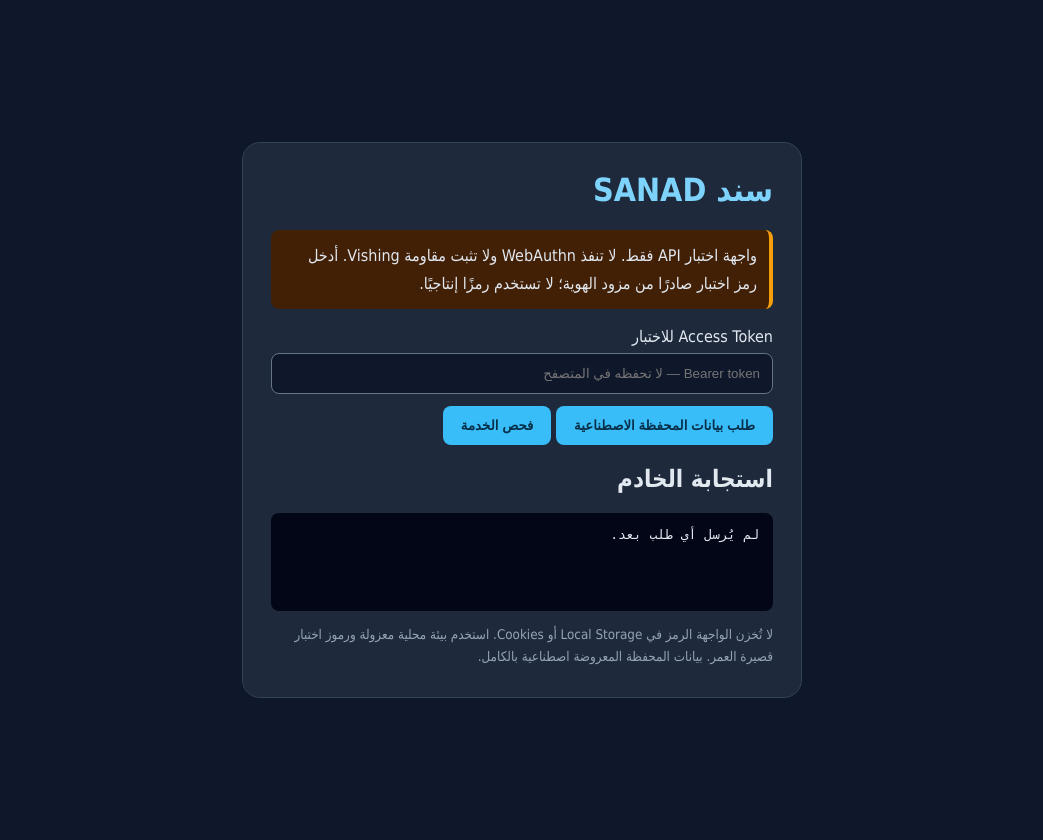
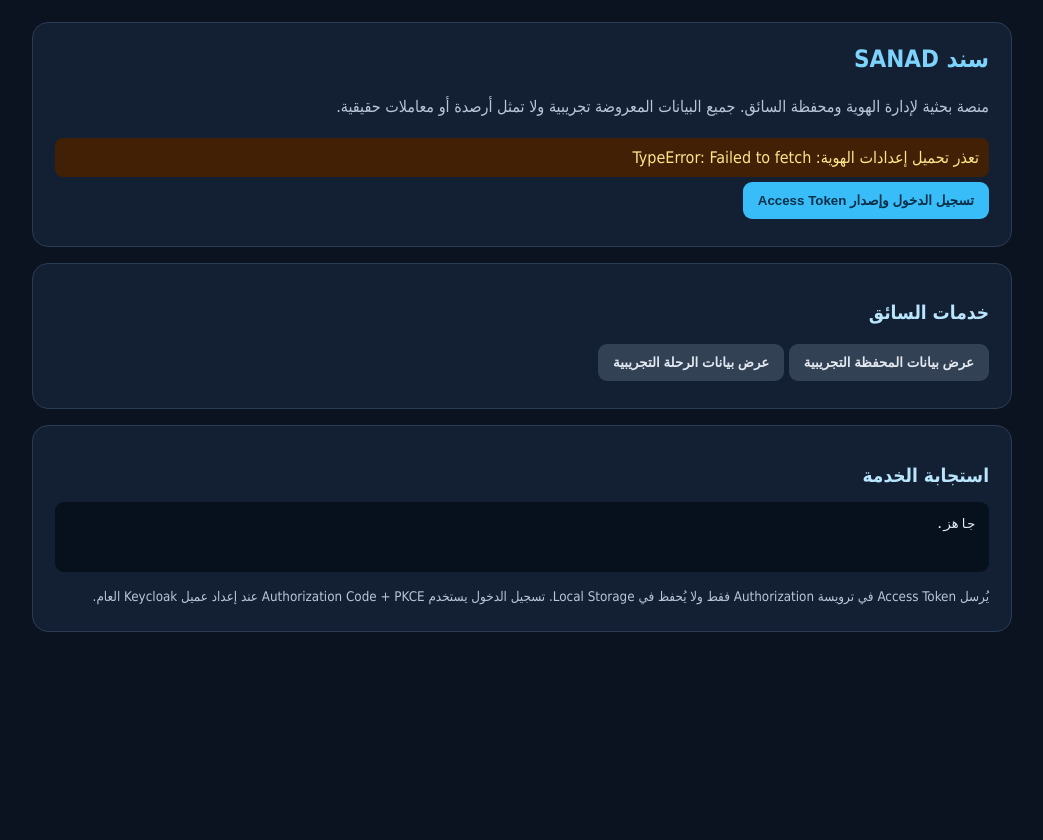
Before and after one commit to alqayadhia123/SANAD-Research-Project, a Flask app: page / in a window 1280 px wide. Shown: the whole page, without its empty margins (118-1161 px from the left). After the commit the page ends 632 px from the top, so only its background shows below. Run offline with Flask 3, Linux system fonts and the light colour scheme.

Commit message:
feat: add Keycloak PKCE login and encrypted admin datasets

```diff
--- a/transport_poc/driver_wallet_api/app.py
+++ b/transport_poc/driver_wallet_api/app.py
@@ -11,6 +11,7 @@ from urllib.parse import urlencode
 from urllib.request import Request, urlopen
 
 from flask import Flask, jsonify, render_template, request
+from admin_data import register_admin_routes
 
 
 def create_app(test_config=None):
@@ -27,7 +28,11 @@ def create_app(test_config=None):
         HTTP_TIMEOUT_SECONDS=float(os.getenv("HTTP_TIMEOUT_SECONDS", "3")),
         INTROSPECTION_URL=os.getenv("INTROSPECTION_URL", ""),
         KEYCLOAK_INTERNAL_HOSTPORT=os.getenv("KEYCLOAK_INTERNAL_HOSTPORT", "").strip(),
-        MAX_CONTENT_LENGTH=16 * 1024,
+        MAX_CONTENT_LENGTH=6 * 1024 * 1024,
+        PUBLIC_OIDC_CLIENT_ID=os.getenv("PUBLIC_OIDC_CLIENT_ID", "sanad-driver-web"),
+        OIDC_REDIRECT_URI=os.getenv("OIDC_REDIRECT_URI", ""),
+        SANAD_DATA_DIR=os.getenv("SANAD_DATA_DIR", "/var/data/sanad"),
+        SANAD_DATA_ENCRYPTION_KEY=os.getenv("SANAD_DATA_ENCRYPTION_KEY", ""),
     )
     if test_config:
         app.config.update(test_config)
@@ -119,6 +124,18 @@ def create_app(test_config=None):
             return None, (jsonify(error="insufficient_scope"), 403)
         return claims, None
 
+    register_admin_routes(app, require_wallet_access)
+
+    @app.get("/lab/config")
+    def lab_config():
+        return jsonify(
+            issuer=app.config["KEYCLOAK_ISSUER"],
+            client_id=app.config["PUBLIC_OIDC_CLIENT_ID"],
+            redirect_uri=app.config["OIDC_REDIRECT_URI"] or request.url_root.rstrip("/") + "/",
+            scopes="openid profile wallet:read",
+            note="Public OIDC client must be configured for Authorization Code + PKCE (S256).",
+        ), 200
+
     @app.before_request
     def enforce_request_size():
         # Flask enforces MAX_CONTENT_LENGTH when a body is read. Check the
--- a/transport_poc/driver_wallet_api/requirements.txt
+++ b/transport_poc/driver_wallet_api/requirements.txt
@@ -1,2 +1,3 @@
 Flask==3.1.2
 gunicorn==23.0.0
+cryptography==46.0.3
--- a/transport_poc/driver_wallet_api/templates/index.html
+++ b/transport_poc/driver_wallet_api/templates/index.html
@@ -1,62 +1,100 @@
 <!doctype html>
 <html lang="ar" dir="rtl">
 <head>
-  <meta charset="utf-8">
-  <meta name="viewport" content="width=device-width, initial-scale=1">
-  <title>سند | بيئة اختبار بحثية</title>
-  <style>
-    :root { color-scheme: dark; }
-    body { margin:0; min-height:100vh; display:grid; place-items:center; padding:20px;
-      background:#0f172a; color:#e2e8f0; font-family:Tahoma,Arial,sans-serif; }
-    main { width:min(560px,100%); box-sizing:border-box; padding:28px; border-radius:18px;
-      background:#1e293b; border:1px solid #334155; }
-    h1 { margin-top:0; color:#7dd3fc; }
-    .notice { padding:12px; background:#422006; border-right:4px solid #f59e0b;
-      border-radius:8px; line-height:1.7; }
-    label { display:block; margin:18px 0 7px; }
-    input { width:100%; box-sizing:border-box; padding:12px; border-radius:8px;
-      border:1px solid #64748b; background:#0f172a; color:white; }
-    button { margin-top:12px; padding:12px 18px; border:0; border-radius:8px;
-      background:#38bdf8; color:#082f49; font-weight:bold; cursor:pointer; }
-    pre { white-space:pre-wrap; overflow-wrap:anywhere; background:#020617;
-      padding:14px; border-radius:8px; min-height:70px; }
-    small { color:#94a3b8; line-height:1.7; }
-  </style>
-</head>
-<body>
-<main>
-  <h1>سند SANAD</h1>
-  <p class="notice">واجهة اختبار API فقط. لا تنفذ WebAuthn ولا تثبت مقاومة Vishing.
-    أدخل رمز اختبار صادرًا من مزود الهوية؛ لا تستخدم رمزًا إنتاجيًا.</p>
-  <label for="token">Access Token للاختبار</label>
-  <input id="token" type="password" autocomplete="off" spellcheck="false"
-         placeholder="Bearer token — لا تحفظه في المتصفح">
-  <button id="walletBtn" type="button">طلب بيانات المحفظة الاصطناعية</button>
-  <button id="healthBtn" type="button">فحص الخدمة</button>
-  <h2>استجابة الخادم</h2>
-  <pre id="output" aria-live="polite">لم يُرسل أي طلب بعد.</pre>
-  <small>لا تُخزن الواجهة الرمز في Local Storage أو Cookies. استخدم بيئة محلية معزولة
-    ورموز اختبار قصيرة العمر. بيانات المحفظة المعروضة اصطناعية بالكامل.</small>
-</main>
+<meta charset="utf-8"><meta name="viewport" content="width=device-width,initial-scale=1">
+<title>سند SANAD | هوية ومحفظة السائق</title>
+<style>
+:root{color-scheme:dark;font-family:Tahoma,Arial,sans-serif}*{box-sizing:border-box}
+body{margin:0;background:#0b1220;color:#e5edf7;padding:22px}
+main{max-width:980px;margin:auto}.hero,.panel{background:#131f32;border:1px solid #2b3c55;border-radius:16px;padding:22px;margin-bottom:16px}
+h1{color:#7dd3fc;margin-top:0}h2{font-size:19px;color:#bae6fd}
+p,small{line-height:1.8;color:#b8c6d9}.grid{display:grid;grid-template-columns:repeat(auto-fit,minmax(260px,1fr));gap:14px}
+button,.filebtn{border:0;border-radius:9px;padding:11px 15px;background:#38bdf8;color:#082f49;font-weight:bold;cursor:pointer;margin:5px 0}
+button.secondary{background:#334155;color:#e2e8f0}button.danger{background:#b45309;color:white}
+input{max-width:100%;padding:10px;background:#0b1220;color:white;border:1px solid #52647e;border-radius:8px}
+pre{white-space:pre-wrap;overflow-wrap:anywhere;background:#07101d;padding:14px;border-radius:9px;min-height:70px;max-height:420px;overflow:auto}
+.status{padding:10px;border-radius:8px;background:#422006;color:#fde68a}
+.hidden{display:none}.muted{font-size:12px;color:#94a3b8}
+</style></head>
+<body><main>
+<section class="hero"><h1>سند SANAD</h1>
+<p>منصة بحثية لإدارة الهوية ومحفظة السائق. جميع البيانات المعروضة تجريبية ولا تمثل أرصدة أو معاملات حقيقية.</p>
+<div id="authStatus" class="status">لم يتم تسجيل الدخول.</div>
+<button id="loginBtn">تسجيل الدخول وإصدار Access Token</button>
+<button id="logoutBtn" class="secondary hidden">إنهاء الجلسة</button>
+</section>
+<section class="panel"><h2>خدمات السائق</h2>
+<button id="walletBtn" class="secondary" disabled>عرض بيانات المحفظة التجريبية</button>
+<button id="routeBtn" class="secondary" disabled>عرض بيانات الرحلة التجريبية</button>
+</section>
+<section id="adminPanel" class="panel hidden"><h2>لوحة مسؤول البيانات</h2>
+<p>تتطلب دور sanad-admin أو admin من Keycloak. الملفات المقبولة CSV وJSON بحد أقصى 5 ميغابايت و10,000 سجل.</p>
+<button id="seedBtn">إضافة بيانات اختبار اصطناعية</button>
+<div><label for="datasetFile">رفع ملف بيانات:</label> <input id="datasetFile" type="file" accept=".csv,.json">
+<button id="uploadBtn">رفع وتشفير الملف</button></div>
+<button id="listBtn" class="secondary">تحديث قائمة البيانات</button>
+<pre id="datasets">لا توجد بيانات محملة بعد.</pre>
+</section>
+<section class="panel"><h2>استجابة الخدمة</h2><pre id="output">جاهز.</pre>
+<small>يُرسل Access Token في ترويسة Authorization فقط ولا يُحفظ في Local Storage. تسجيل الدخول يستخدم Authorization Code + PKCE عند إعداد عميل Keycloak العام.</small>
+</section></main>
 <script>
-  const output = document.getElementById("output");
-  async function callApi(path, withToken) {
-    output.textContent = "جارٍ إرسال الطلب...";
-    const headers = {};
-    const token = document.getElementById("token").value.trim();
-    if (withToken && token) headers.Authorization = `Bearer ${token}`;
-    try {
-      const response = await fetch(path, { method: "GET", headers, cache: "no-store" });
-      const body = await response.text();
-      output.textContent = `HTTP ${response.status}\n${body}`;
-    } catch (error) {
-      output.textContent = `Network error: ${String(error)}`;
-    }
-  }
-  document.getElementById("walletBtn").addEventListener("click",
-    () => callApi("/api/driver/wallet", true));
-  document.getElementById("healthBtn").addEventListener("click",
-    () => callApi("/health", false));
-</script>
-</body>
-</html>
+const $=id=>document.getElementById(id), output=$("output");
+let cfg=null, accessToken=null, refreshTimer=null;
+const b64u=bytes=>btoa(String.fromCharCode(...bytes)).replace(/\+/g,"-").replace(/\//g,"_").replace(/=+$/,"");
+const randomBytes=n=>crypto.getRandomValues(new Uint8Array(n));
+async function sha256(s){return new Uint8Array(await crypto.subtle.digest("SHA-256",new TextEncoder().encode(s)))}
+function claims(token){try{return JSON.parse(atob(token.split(".")[1].replace(/-/g,"+").replace(/_/g,"/")))}catch{return {}}}
+function isAdmin(c){return (c.realm_access?.roles||[]).some(x=>["admin","sanad-admin"].includes(x))||(c.resource_access?.["driver-wallet-api"]?.roles||[]).some(x=>["admin","sanad-admin"].includes(x))}
+async function init(){
+ const r=await fetch("/lab/config",{cache:"no-store"});cfg=await r.json();
+ const url=new URL(cfg.issuer+"/.well-known/openid-configuration");
+ const d=await (await fetch(url)).json();cfg.auth=d.authorization_endpoint;cfg.token=d.token_endpoint;cfg.endSession=d.end_session_endpoint;
+ const params=new URLSearchParams(location.search);
+ if(params.has("error")){$("authStatus").textContent="فشل تسجيل الدخول: "+params.get("error");history.replaceState({}, "", location.pathname);return}
+ if(params.has("code")){
+  const verifier=sessionStorage.getItem("pkce_verifier"),state=sessionStorage.getItem("oidc_state");
+  if(!verifier||params.get("state")!==state){$("authStatus").textContent="رفض callback: state غير صالح.";return}
+  const body=new URLSearchParams({grant_type:"authorization_code",client_id:cfg.client_id,code:params.get("code"),redirect_uri:cfg.redirect_uri,code_verifier:verifier});
+  const tr=await fetch(cfg.token,{method:"POST",headers:{"Content-Type":"application/x-www-form-urlencoded"},body});
+  const data=await tr.json();sessionStorage.removeItem("pkce_verifier");sessionStorage.removeItem("oidc_state");history.replaceState({}, "", location.pathname);
+  if(!tr.ok||!data.access_token){$("authStatus").textContent="تعذر استبدال رمز التفويض. تحقق من إعداد Keycloak.";return}
+  accessToken=data.access_token;sessionStorage.setItem("sanad_access_token",accessToken);
+  // Short-lived token is held only in sessionStorage for this tab; no persistent localStorage.
+ }
+ const saved=sessionStorage.getItem("sanad_access_token");
+ if(!accessToken&&saved)accessToken=saved;
+ updateAuth();
+}
+function updateAuth(){
+ const ok=!!accessToken,c=ok?claims(accessToken):{};
+ $("authStatus").textContent=ok?"تم تسجيل الدخول: "+(c.preferred_username||c.sub||"مستخدم"):"لم يتم تسجيل الدخول.";
+ $("loginBtn").classList.toggle("hidden",ok);$("logoutBtn").classList.toggle("hidden",!ok);
+ $("walletBtn").disabled=!ok;$("routeBtn").disabled=!ok;
+ $("adminPanel").classList.toggle("hidden",!ok||!isAdmin(c));
+}
+async function login(){
+ const verifier=b64u(randomBytes(48)),state=b64u(randomBytes(24)),nonce=b64u(randomBytes(24));
+ sessionStorage.setItem("pkce_verifier",verifier);sessionStorage.setItem("oidc_state",state);
+ const challenge=b64u(await sha256(verifier));
+ const u=new URL(cfg.auth);Object.entries({client_id:cfg.client_id,response_type:"code",scope:cfg.scopes,redirect_uri:cfg.redirect_uri,code_challenge:challenge,code_challenge_method:"S256",state,nonce}).forEach(([k,v])=>u.searchParams.set(k,v));
+ location.assign(u.toString());
+}
+async function api(path,opts={}){
+ if(!accessToken){output.textContent="سجل الدخول أولاً.";return}
+ const headers={Authorization:"Bearer "+accessToken,...(opts.headers||{})};
+ const res=await fetch(path,{...opts,headers,cache:"no-store"});
+ const body=await res.text();output.textContent="HTTP "+res.status+"\n"+body;
+ if(res.status===401){accessToken=null;sessionStorage.removeItem("sanad_access_token");updateAuth()}
+ return body;
+}
+$("loginBtn").onclick=login;
+$("logoutBtn").onclick=()=>{accessToken=null;sessionStorage.removeItem("sanad_access_token");updateAuth();location.assign(cfg.endSession+"?client_id="+encodeURIComponent(cfg.client_id)+"&post_logout_redirect_uri="+encodeURIComponent(location.origin+"/"))};
+$("walletBtn").onclick=()=>api("/api/driver/wallet");
+$("routeBtn").onclick=()=>api("/api/driver/route");
+$("seedBtn").onclick=()=>api("/api/admin/datasets/seed",{method:"POST"}).then(()=>listDatasets());
+$("uploadBtn").onclick=async()=>{const f=$("datasetFile").files[0];if(!f){output.textContent="اختر ملف CSV أو JSON أولاً.";return}const fd=new FormData();fd.append("file",f);await api("/api/admin/datasets/upload",{method:"POST",body:fd});await listDatasets()};
+async function listDatasets(){const raw=await api("/api/admin/datasets");try{$("datasets").textContent=JSON.stringify(JSON.parse(raw).datasets||JSON.parse(raw),null,2)}catch{$("datasets").textContent=raw}}
+$("listBtn").onclick=listDatasets;
+init().catch(e=>{$("authStatus").textContent="تعذر تحميل إعدادات الهوية: "+String(e)});
+</script></body></html>
```
Also changed, not shown: transport_poc/driver_wallet_api/ADMIN_DATA_AND_OIDC.md (added, +31 -0 lines), transport_poc/driver_wallet_api/admin_data.py (added, +212 -0 lines).
